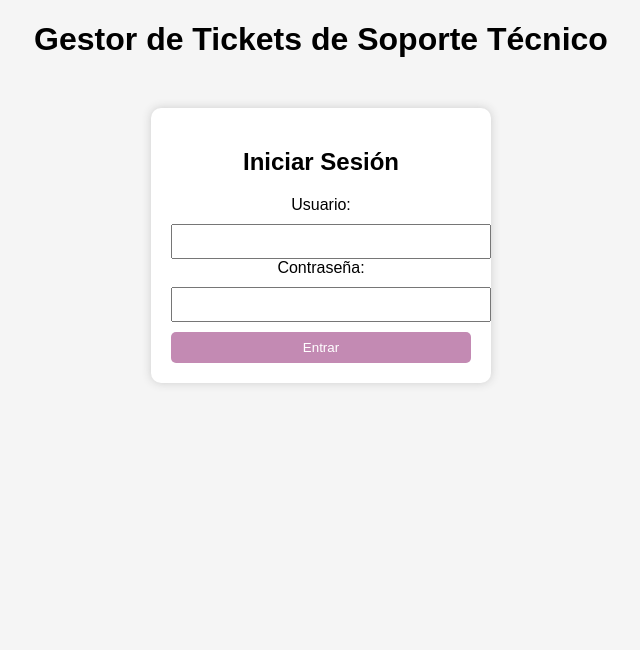
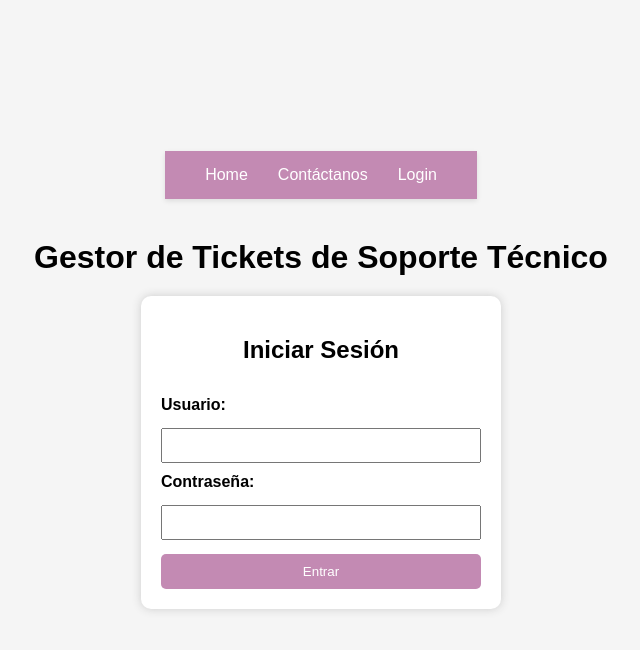
Before and after one commit to k1ber8/gestor-tickets, a plain HTML site: page index.html in a window 1280 px wide. Shown: the whole page, without its empty margins (319-959 px from the left). Drawn offline with Linux system fonts and the light colour scheme.

Commit message:
Se agregaron estilos y un navbar

```diff
--- a/index.html
+++ b/index.html
@@ -6,6 +6,13 @@
   <link rel="stylesheet" href="style.css">
 </head>
 <body>
+  <nav class="navbar">
+    <ul class="nav-links">
+      <li><a href="#">Home</a></li>
+      <li><a href="#">Contáctanos</a></li>
+      <li><a href="#">Login</a></li>
+    </ul>
+  </nav>
   <h1>Gestor de Tickets de Soporte Técnico</h1>
   <div class="login-container">
     <h2>Iniciar Sesión</h2>
--- a/style.css
+++ b/style.css
@@ -1,24 +1,86 @@
-body {
-  font-family: Arial, sans-serif;
-  background: #f5f5f5;
-  text-align: center;
+/* ====== NAVBAR ====== */
+.navbar {
+  display: flex;
+  justify-content: space-between;
+  align-items: center;
+  background: #C38AB3;
+  padding: 15px 40px;
+  color: #fff;
+  box-shadow: 0 2px 5px rgba(0,0,0,0.1);
+}
+
+.navbar .logo {
+  font-size: 1.3em;
+  font-weight: bold;
+}
+
+.navbar .nav-links {
+  list-style: none;
+  display: flex;
+  gap: 30px;
   margin: 0;
   padding: 0;
 }
 
-.login-container, .tickets-container {
+.navbar .nav-links li a {
+  text-decoration: none;
+  color: #fff;
+  font-weight: 500;
+  transition: color 0.3s ease;
+}
+
+.navbar .nav-links li a:hover {
+  color: #fce4ec;
+}
+
+/* ====== CUERPO Y LOGIN ====== */
+body {
+  display: flex;
+  flex-direction: column;
+  justify-content: center;
+  align-items: center;
+  min-height: 100vh;
+  font-family: Arial, sans-serif;
+  background: #f5f5f5;
+  margin: 0;
+  text-align: center;
+}
+
+/* evita que el body se estire por el nav */
+h1 {
+  margin: 40px 0 20px;
+}
+
+.login-container,.tickets-container {
+  display: flex;
+  flex-direction: column;
+  gap: 12px;
   background: #fff;
-  width: 300px;
-  margin: 50px auto;
+  width: 320px;
   padding: 20px;
   border-radius: 10px;
   box-shadow: 0 0 10px #ccc;
+  margin-bottom: 40px;
+}
+
+#loginForm {
+  display: flex;
+  flex-direction: column;
+  gap: 10px;
+  width: 100%;
+  align-items: center;
+}
+
+#loginForm label {
+  align-self: flex-start;
+  font-weight: 600;
 }
 
 input, button, textarea {
   width: 100%;
   padding: 8px;
-  margin-top: 10px;
+  margin-top: 4px;
+  box-sizing: border-box;
 }
 
 button {
@@ -26,4 +88,10 @@ button {
   color: #fff;
   border: none;
   border-radius: 5px;
+  padding: 10px;
+  cursor: pointer;
 }
+
+button:hover {
+  background: #b46aa2;
+}
```
